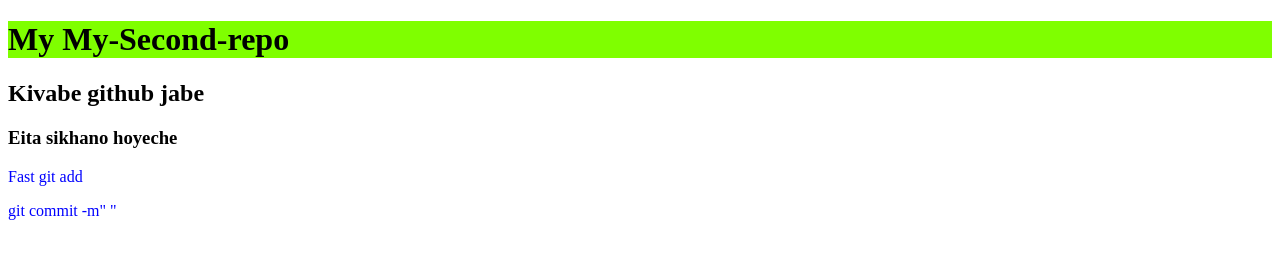
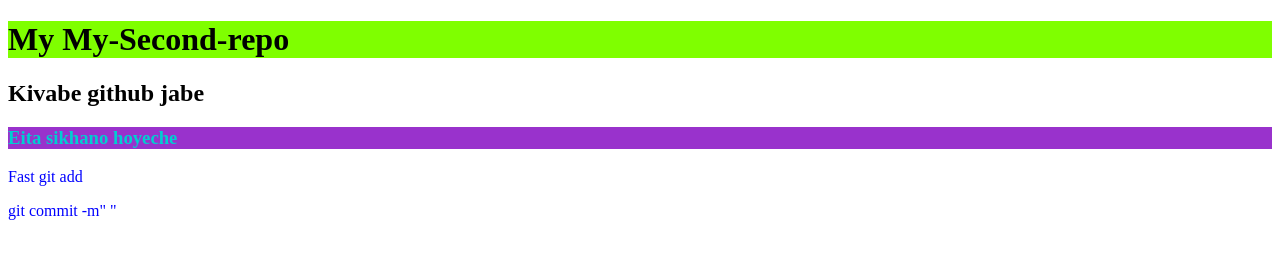
Before and after one commit to ANNIE-1371/My-Second-Repo, a plain HTML site: page index.html in a window 1280 px wide. Drawn offline with Linux system fonts and the light colour scheme.

Commit message:
add color

```diff
--- a/style.css
+++ b/style.css
@@ -4,3 +4,7 @@
 h1{
     background-color: chartreuse;
 }
+h3{
+    color: darkturquoise;
+    background-color: darkorchid;
+}
```
